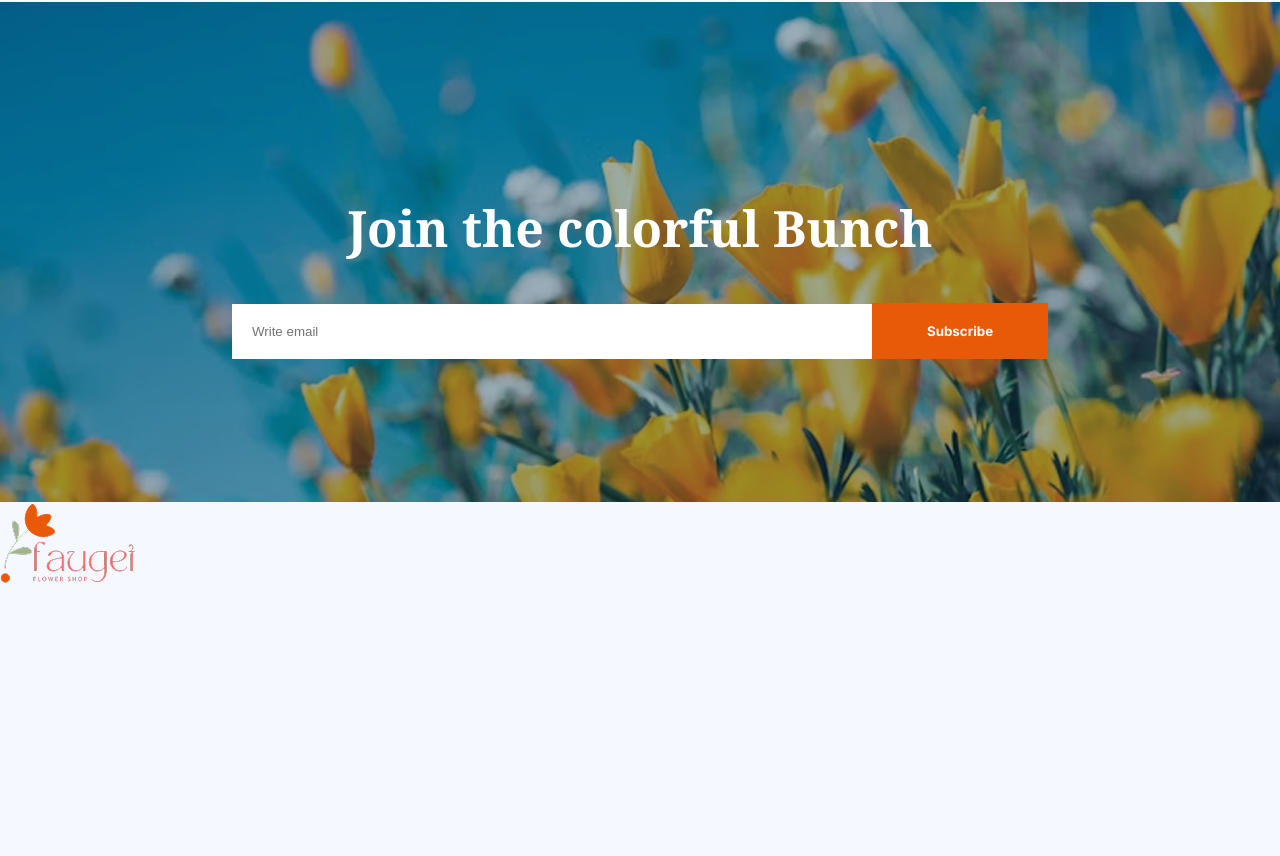
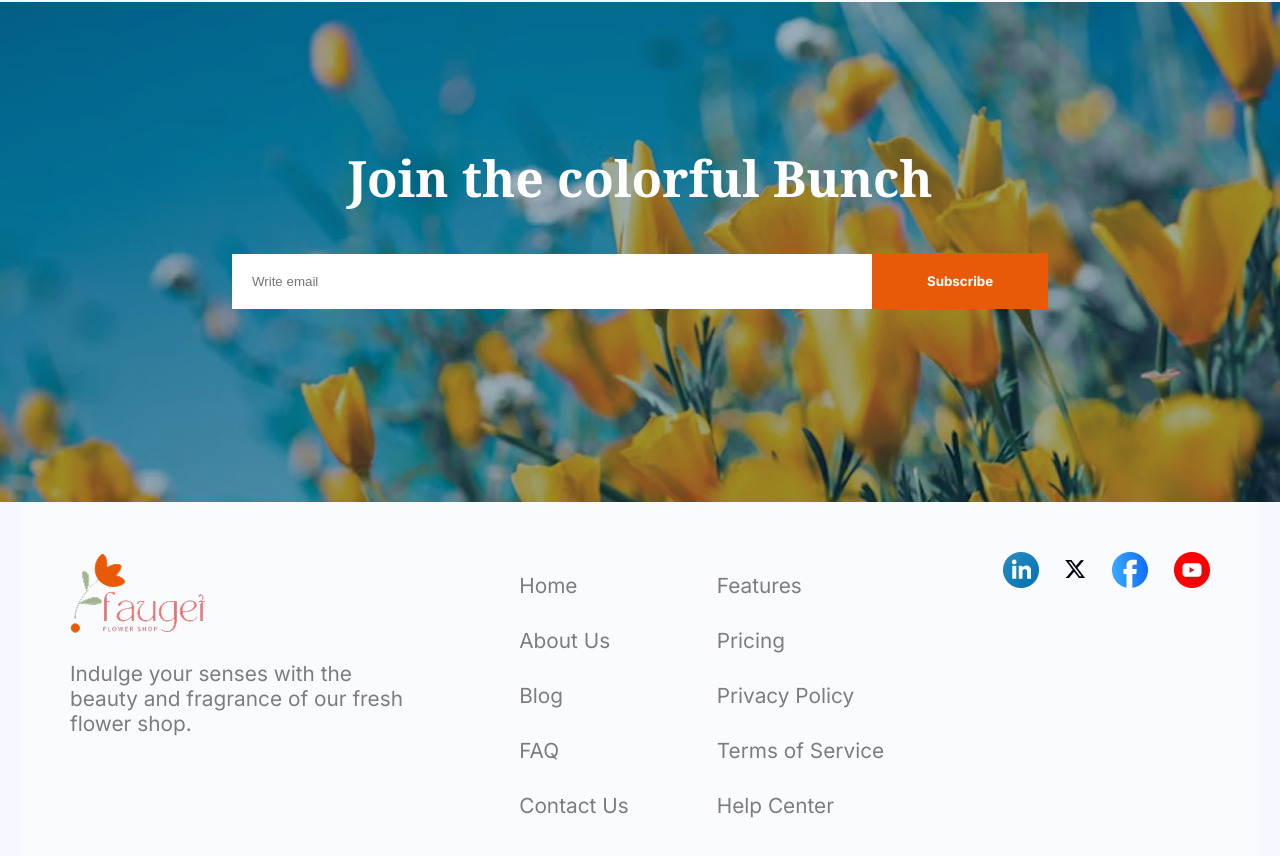
Before and after one commit to Asif-Mahmud-alt/Hero-Assignment-02, a plain HTML site: page index.html in a window 1280 px wide. Shown: the part 3613-4469 px from the top of the page. Before the commit the page ends 4202 px from the top, so only its background shows below. Drawn offline with Linux system fonts and the light colour scheme.

Commit message:
added footer section

```diff
--- a/index.html
+++ b/index.html
@@ -218,9 +218,36 @@
         </div>
       </section>
     </main>
-    <footer class="footer">
+    <footer class="footer primary-color container flex">
       <div class="footer-content">
         <img src="./assets/logo.png" alt="" />
+        <p class="">
+          Indulge your senses with the beauty and fragrance of our fresh flower
+          shop.
+        </p>
+      </div>
+
+      <div>
+        <ul class="footer-link">
+          <li><a href="">Home</a></li>
+          <li><a href="">Features</a></li>
+          <li><a href="">About Us</a></li>
+          <li><a href="">Pricing</a></li>
+          <li><a href="">Blog</a></li>
+          <li><a href="">Privacy Policy</a></li>
+          <li><a href="">FAQ</a></li>
+          <li><a href="">Terms of Service</a></li>
+          <li><a href="">Contact Us</a></li>
+          <li><a href="">Help Center</a></li>
+        </ul>
+      </div>
+
+      <div class="follow-us">
+        <img src="./assets/icon-linkedin.png" alt="" />
+
+        <img class="twitter" src="./assets/icon-twitter.png" alt="" />
+        <img src="./assets/icon-facebook.png" alt="" />
+        <img src="./assets/icon-youtube.png" alt="" />
       </div>
     </footer>
   </body>
--- a/styles/style.css
+++ b/styles/style.css
@@ -278,7 +278,7 @@ body {
   width: 100%;
 }
 .section-content {
-  padding-top: 150px;
+  padding-top: 100px;
 }
 
 .colorful-bounch-title {
@@ -307,6 +307,43 @@ body {
 }
 
 /* footer section design */
+
+.footer {
+  justify-content: space-between;
+  flex: 1;
+  padding: 50px;
+  background-color: rgba(255, 255, 255, 50%);
+}
+
+.footer-content {
+  width: 350px;
+}
+
+.footer-link > li {
+  list-style: none;
+}
+
+.footer-link > li > a {
+  text-decoration: none;
+  font-family: "Inter", sans-serif;
+  color: rgba(0, 0, 0, 50%);
+  font-size: 1.3rem;
+}
+.footer-link {
+  display: grid;
+  grid-template-columns: repeat(2, 1fr);
+  justify-content: space-evenly;
+  gap: 30px;
+  padding: 0px;
+}
+
+.follow-us > img {
+  margin-left: 20px;
+}
+
+.twitter {
+  padding-bottom: 10px;
+}
 
 @media screen and (max-width: 576px) {
   .navber {
@@ -342,6 +379,8 @@ body {
   }
   .card-container {
     grid-template-columns: repeat(2, 1fr);
+    gap: auto;
+    justify-content: center;
   }
 
   .flowers-plants {
@@ -350,4 +389,18 @@ body {
     padding: 10px 10px;
     /* justify-content: center; */
   }
+
+  /* footer responsive */
+  .footer {
+    flex-direction: column;
+  }
+
+  .footer-link {
+    grid-template-columns: 1fr;
+  }
+
+  .follow-us > img {
+    margin-left: 0px;
+    margin-right: 20px;
+  }
 }
```
